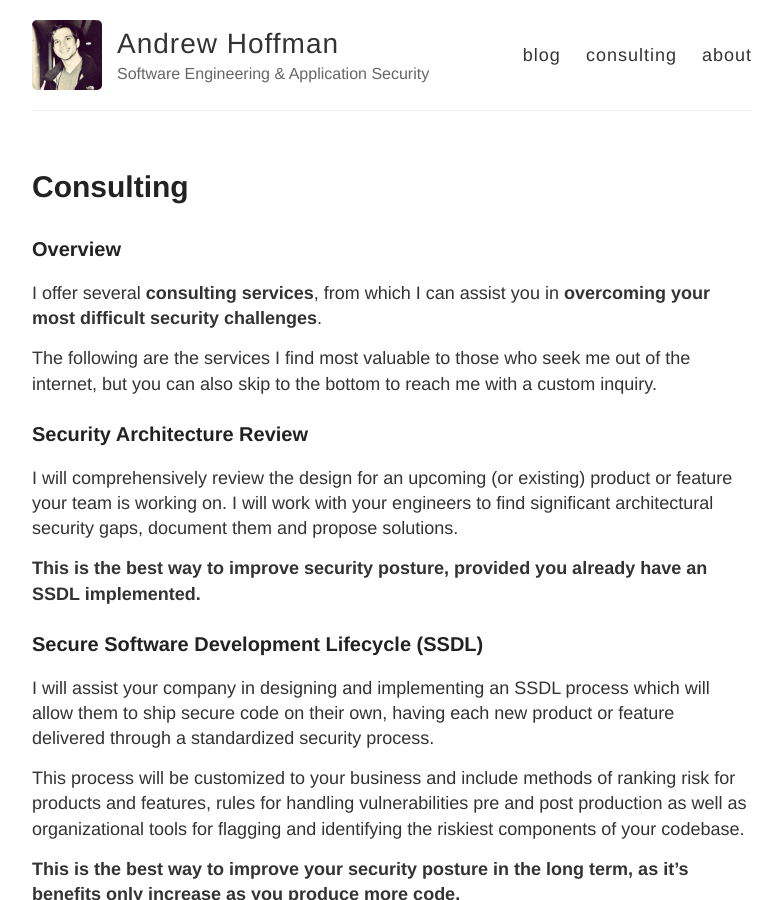
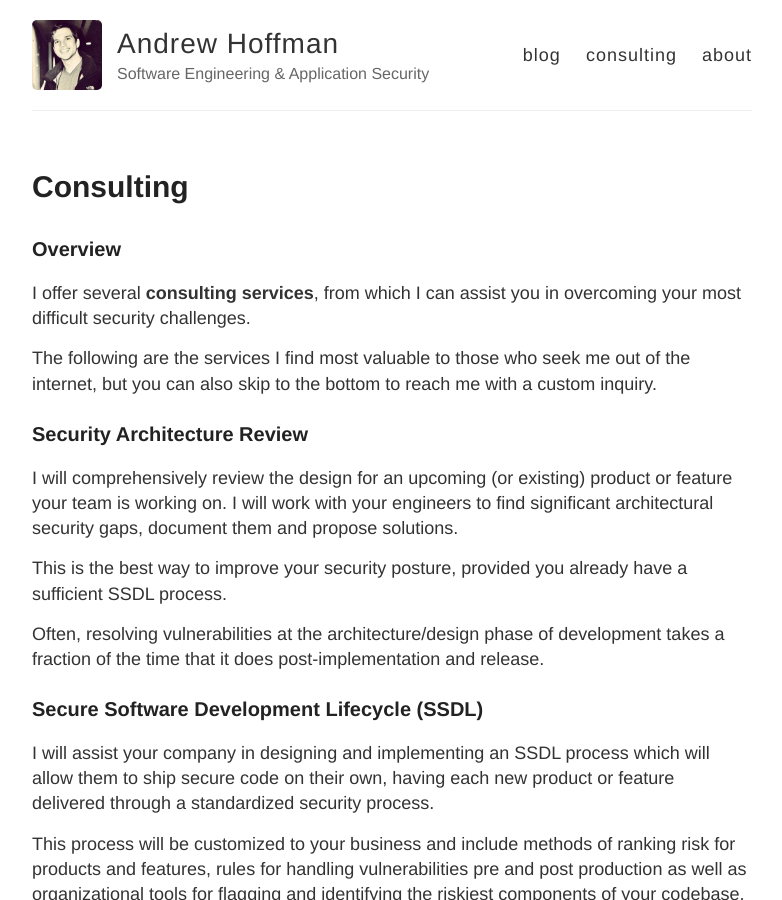
Before and after one commit to and1hof/and1hof.github.io, a Jekyll site: the page built from consulting.md, in a window 1280 px wide and 900 px high. Shown: the whole window, without its empty margins (248-1030 px from the left). Built offline with Jekyll 4.4.1, drawn with Linux system fonts in a browser that asks for light colours.

Commit message:
improve formatting

```diff
--- a/consulting.md
+++ b/consulting.md
@@ -5,7 +5,7 @@
 ---
 
 ### Overview
-I offer several **consulting services**, from which I can assist you in **overcoming your most difficult security challenges**.
+I offer several **consulting services**, from which I can assist you in overcoming your most difficult security challenges.
 
 The following are the services I find most valuable to those who seek me out of the internet, but you can also skip to the
 bottom to reach me with a custom inquiry.
@@ -14,7 +14,9 @@
 I will comprehensively review the design for an upcoming (or existing) product or feature your team is working on. I will work with your
 engineers to find significant architectural security gaps, document them and propose solutions.
 
-**This is the best way to improve security posture, provided you already have an SSDL implemented.**
+This is the best way to improve your security posture, provided you already have a sufficient SSDL process.
+
+Often, resolving vulnerabilities at the architecture/design phase of development takes a fraction of the time that it does post-implementation and release.
 
 ### Secure Software Development Lifecycle (SSDL)
 I will assist your company in designing and implementing an SSDL process which will allow them to ship secure code on their own,
@@ -24,14 +26,14 @@
 vulnerabilities pre and post production as well as organizational tools for flagging and identifying the riskiest components
 of your codebase.
 
-**This is the best way to improve your security posture in the long term, as it's benefits only increase as you produce more code.**
+This is the best way to improve your security posture in the long term, as it's benefits only increase as you produce more code.
 
 ### Penetration Testing (Web Applications)
 I will provide white-box penetration testing of web applications, making use of my full skillset as both a security architect and a software engineer.
 
 Results will be provided in PDF form, with each vulnerability alongside an example payload and a suggested mitigation.
 
-**Ideally, you would be a client implementing a web application in full-stack JavaScript (Electron & React Native are also good candidates), in order to take advantage of my knowledge as a contributor to the JavaScript programming language.**
+Ideally, you would be a client implementing a web application in full-stack JavaScript (Electron & React Native are also good candidates), in order to take advantage of my knowledge as a contributor to the JavaScript programming language.
 
 ### Salesforce App Exchange Security Review
 Did you know that a single security flag will result in your application being rejected from the Salesforce App Exchange, which on average adds four to six weeks to your launch plans? If you get flagged again, the process repeats itself.
@@ -40,7 +42,7 @@
 
 Using my knowledge as a Salesforce technology expert, and my learnings from reviewing hundreds of App Exchange applications - I will review your application *prior* to it's submission to the Salesforce App Exchange.
 
-**I am so confident that I can help your application pass the App Exchange security review, that I offer a money-back guarantee if it does not pass.**
+I am so confident that I can help your application pass the App Exchange security review, that I offer a money-back guarantee if it does not pass.
 
 ### Contact Me
 If you want to work with me please reach out on [LinkedIn](https://www.linkedin.com/in/and1hof) - and ask for a free phone consultation.
```
Also changed, not shown: about.md (+1 -1 lines).
